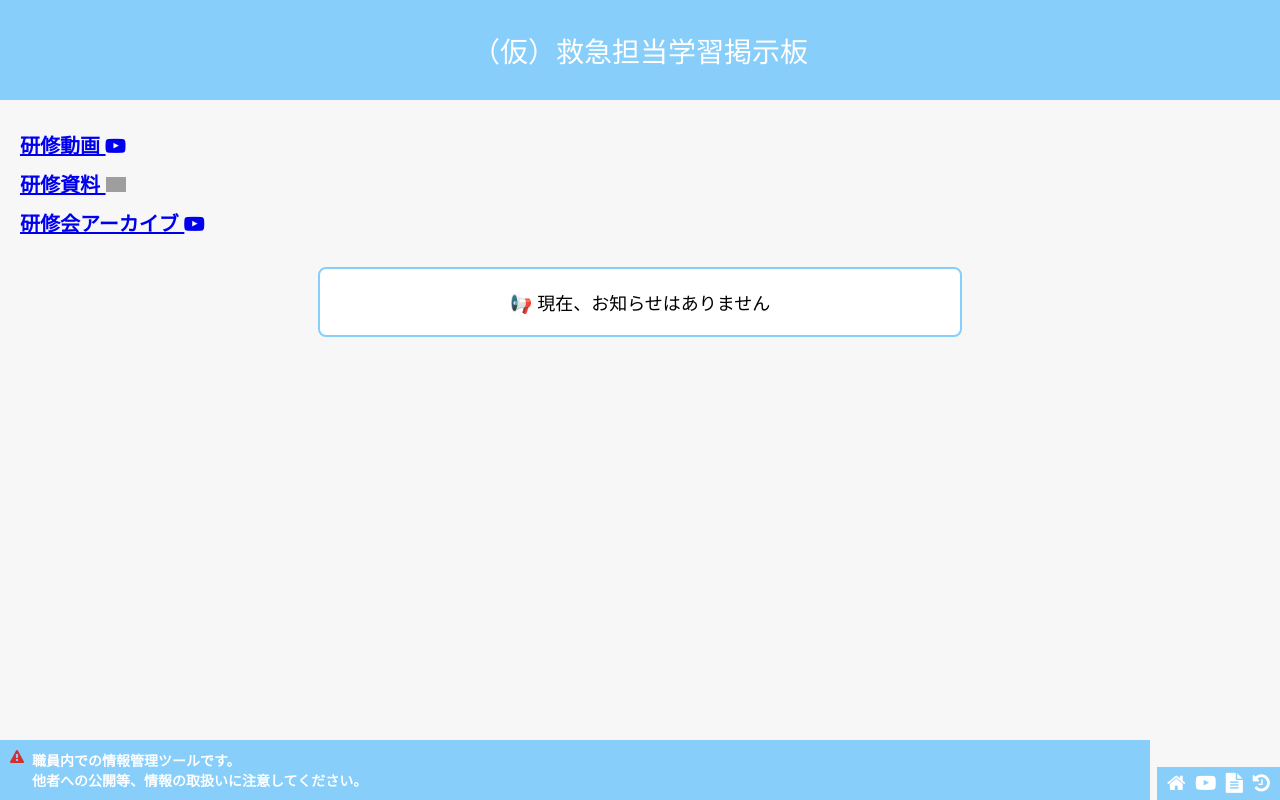
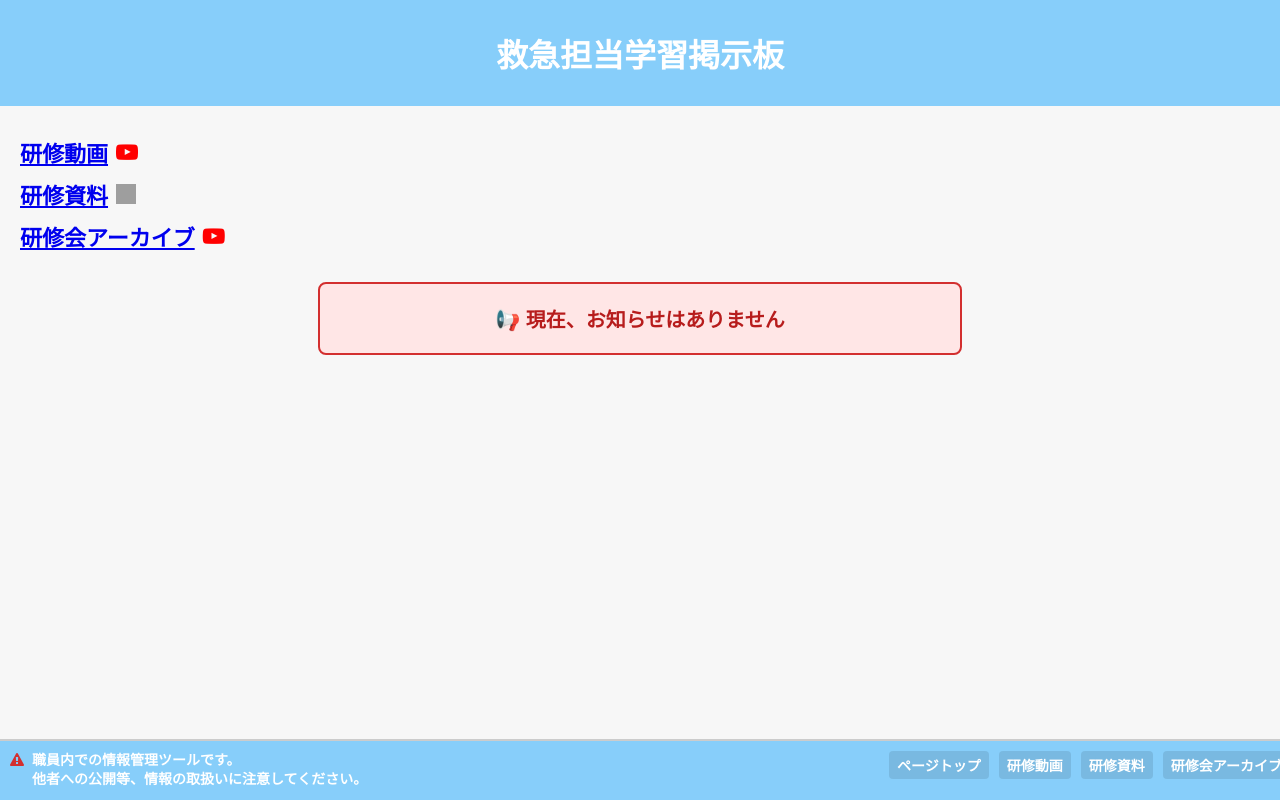
Before and after one commit to KFD119/KFD119.github.io, a plain HTML site: page index.html in a window 1280 px wide. Drawn offline with Linux system fonts and the light colour scheme; grey boxes are pictures that could not be loaded.

Commit message:
Update index.html

```diff
--- a/index.html
+++ b/index.html
@@ -4,37 +4,159 @@
   <meta charset="UTF-8">
   <meta name="viewport" content="width=device-width, initial-scale=1.0">
   <title>救急担当学習掲示板</title>
-  <link rel="stylesheet" href="style.css">
+  <!-- Font Awesome 読み込み -->
   <link rel="stylesheet" href="https://cdnjs.cloudflare.com/ajax/libs/font-awesome/4.7.0/css/font-awesome.min.css">
+  <style>
+    body {
+      margin: 0;
+      font-family: sans-serif;
+      background-color: #f7f7f7;
+      padding-bottom: 70px; /* フッター分の余白 */
+    }
+    header {
+      background-color: #87cefa; /* 水色 */
+      color: white;
+      padding: 30px 10px;
+      text-align: center;
+      font-size: 32px; /* 大きく */
+      font-weight: bold; /* 太く */
+    }
+    main {
+      padding: 20px;
+    }
+    .menu h2 {
+      margin: 10px 0;
+      font-size: 22px; /* 少し大きく */
+      font-weight: bold;
+      display: flex;
+      align-items: center;
+      gap: 8px;
+    }
+    .menu i {
+      color: red; /* YouTubeアイコンの色 */
+    }
+    .drive-icon {
+      width: 20px;
+      height: 20px;
+    }
+    .notice {
+      margin: 30px auto;
+      max-width: 600px;
+      background: #ffe6e6; /* 薄いピンク背景 */
+      padding: 20px;
+      border: 2px solid #d32f2f; /* 赤い枠 */
+      border-radius: 8px;
+      text-align: center;
+      font-size: 20px;
+      font-weight: bold;
+      color: #b71c1c; /* 濃い赤文字 */
+    }
+    footer {
+      position: fixed;
+      bottom: 0;
+      left: 0;
+      width: 100%;
+      background: #87cefa; /* ヘッダーと同じ水色 */
+      color: white;
+      padding: 10px;
+      font-size: 14px;
+      font-weight: bold;
+      border-top: 2px solid #ccc;
+      display: flex;
+      justify-content: space-between;
+      align-items: flex-start;
+      gap: 8px;
+    }
+    .footer-left {
+      display: flex;
+      align-items: flex-start;
+      gap: 8px;
+    }
+    .footer-left i {
+      color: #d32f2f; /* 赤系の注意マーク */
+      margin-top: 2px;
+    }
+    .footer-left div {
+      line-height: 1.4;
+    }
+    .footer-links {
+      display: flex;
+      gap: 10px;
+    }
+    .footer-links a {
+      color: white;
+      text-decoration: none;
+      font-size: 14px;
+      background: rgba(0,0,0,0.1);
+      padding: 4px 8px;
+      border-radius: 4px;
+    }
+    .footer-links a:hover {
+      background: rgba(0,0,0,0.2);
+    }
+
+    /* スマホ用スタイル */
+    @media (max-width: 600px) {
+      header {
+        font-size: 26px;
+        padding: 20px 5px;
+      }
+      .menu h2 {
+        font-size: 18px;
+        gap: 6px;
+      }
+      .drive-icon {
+        width: 18px;
+        height: 18px;
+      }
+      .notice {
+        font-size: 16px;
+        padding: 15px;
+      }
+      footer {
+        font-size: 12px;
+        padding: 8px;
+        flex-direction: column;
+        align-items: flex-start;
+      }
+      .footer-links {
+        margin-top: 5px;
+      }
+    }
+  </style>
 </head>
 <body>
 
-<header>（仮）救急担当学習掲示板</header>
+  <header>
+    救急担当学習掲示板
+  </header>
 
   <main>
     <div class="menu">
-    <h2><a href="video.html">研修動画 <i class="fa fa-youtube-play"></i></a></h2>
-    <h2><a href="docs.html">研修資料 <img src="https://upload.wikimedia.org/wikipedia/commons/d/da/Google_Drive_logo.png" width="20"></a></h2>
-    <h2><a href="archive.html">研修会アーカイブ <i class="fa fa-youtube-play"></i></a></h2>
+      <h2><a href="video.html">研修動画</a> <i class="fa fa-youtube-play"></i></h2>
+      <h2><a href="docs.html">研修資料</a> <img src="https://upload.wikimedia.org/wikipedia/commons/d/da/Google_Drive_logo.png" alt="Google Drive" class="drive-icon"></h2>
+      <h2><a href="archive.html">研修会アーカイブ</a> <i class="fa fa-youtube-play"></i></h2>
     </div>
 
-  <div class="notice">📢 現在、お知らせはありません</div>
+    <div class="notice">
+      📢 現在、お知らせはありません
+    </div>
   </main>
 
-<!-- 横並びナビ -->
-<div class="quick-nav-horizontal">
-  <a href="index.html" title="トップページ"><i class="fa fa-home"></i></a>
-  <a href="video.html" title="研修動画"><i class="fa fa-youtube-play"></i></a>
-  <a href="docs.html" title="研修資料"><i class="fa fa-file-text"></i></a>
-  <a href="archive.html" title="研修会アーカイブ"><i class="fa fa-history"></i></a>
-</div>
-
   <footer>
+    <div class="footer-left">
       <i class="fa fa-exclamation-triangle"></i>
       <div>
         職員内での情報管理ツールです。<br>
         他者への公開等、情報の取扱いに注意してください。
       </div>
+    </div>
+    <div class="footer-links">
+      <a href="#">ページトップ</a>
+      <a href="video.html">研修動画</a>
+      <a href="docs.html">研修資料</a>
+      <a href="archive.html">研修会アーカイブ</a>
+    </div>
   </footer>
 
 </body>
```
Lines whose indentation alone changed are shown as unchanged.
